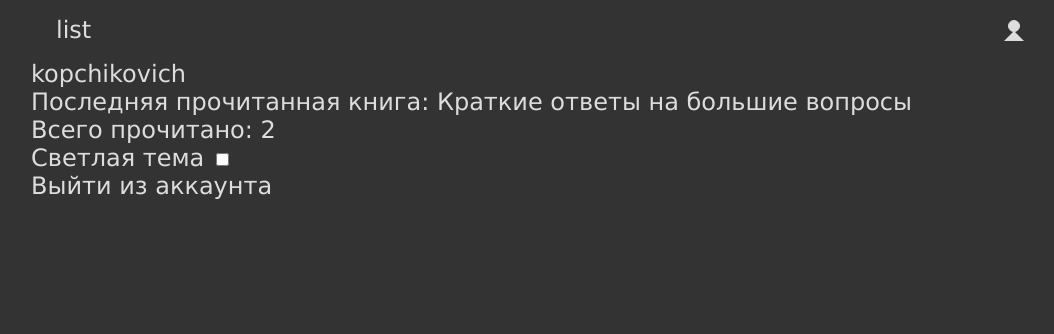
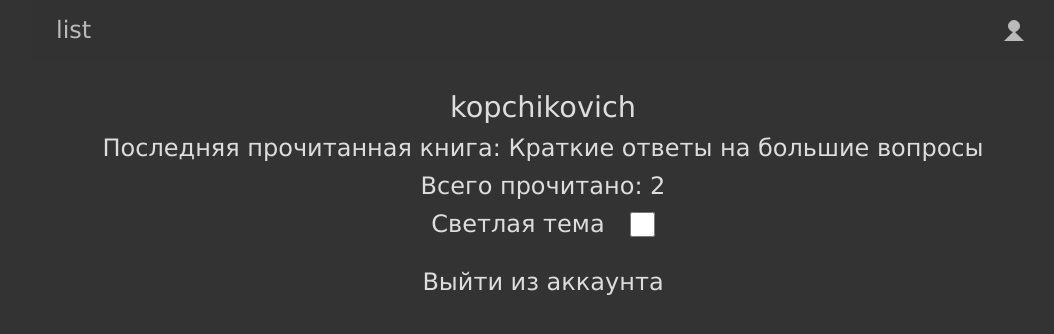
Before and after one commit to kopchikovich/booklist, a React (Create React App) app: page / in a window 1280 px wide. Both pictures are taken after a click on the button 1112 px from the left and 30 px from the top of the page. Shown: the top 334 px of the page, without its empty margins (97-1151 px from the left). Built offline with nearby package versions, Linux system fonts and the light colour scheme.

Commit message:
Add styles to user screen

```diff
--- a/public/style.css
+++ b/public/style.css
@@ -44,6 +44,7 @@ body {
 /**************************** header ****************************/
 .header {
     background-color: var(--main-bg-color);
+    opacity: 0.8;
     color: var(--main-color);
     width: 100%;
     max-width: var(--max-width);
@@ -156,3 +157,29 @@ body {
 .booklist__book button {
     text-align: left;
 }
+
+/**************************** user ****************************/
+.user {
+    text-align: center;
+}
+.user__text {
+    margin-top: 10px;
+}
+.user__name {
+    font-size: 1.2em;
+    padding-top: 30px;
+}
+.user__switch-theme {
+    display: flex;
+    justify-content: center;
+    align-items: center;
+}
+.user__checkbox {
+    width: 25px;
+    height: 25px;
+    margin: 0;
+    margin-left: 25px;
+}
+.user__button-exit {
+    margin-top: 30px;
+}
--- a/src/components/App.js
+++ b/src/components/App.js
@@ -7,7 +7,7 @@ class App extends Component {
     constructor(props) {
         super(props)
         this.state = {
-            screen: 'user',
+            screen: 'book',
             search: '',
             bookId: '1308s6wd1',
             lastBookId: '9324fdsf1',
--- a/src/components/checkbox.js
+++ b/src/components/checkbox.js
@@ -11,7 +11,12 @@ class Checkbox extends Component {
 
     render() {
         return (
-            <input type='checkbox' onChange={this.props.onChangeHandler} checked={this.props.isChecked} />
+            <input
+                type='checkbox'
+                className={this.props.className}
+                onChange={this.props.onChangeHandler}
+                checked={this.props.isChecked}
+            />
         )
     }
 }
--- a/src/components/user.js
+++ b/src/components/user.js
@@ -10,10 +10,12 @@ const User = (props) => {
 
     return (
         <article className="user">
-            <p className='user__name'>kopchikovich</p>
-            <p className='user__last-book'>Последняя прочитанная книга: {lastBookTitle}</p>
-            <p className='user__total-read'>Всего прочитано: {totalRead}</p>
-            <p className='user__switch-theme'>Светлая тема <Checkbox onChangeHandler={props.switchTheme} isChecked={props.lightTheme} /></p>
+            <p className='user__text user__name'>kopchikovich</p>
+            <p className='user__text user__last-book'>Последняя прочитанная книга: {lastBookTitle}</p>
+            <p className='user__text user__total-read'>Всего прочитано: {totalRead}</p>
+            <p className='user__text user__switch-theme'>Светлая тема
+                <Checkbox className='user__checkbox' onChangeHandler={props.switchTheme} isChecked={props.lightTheme} />
+            </p>
             <Button className='user__button-exit' title='Выйти из аккаунта' onClickHandler={null} />
         </article>
     )
```
